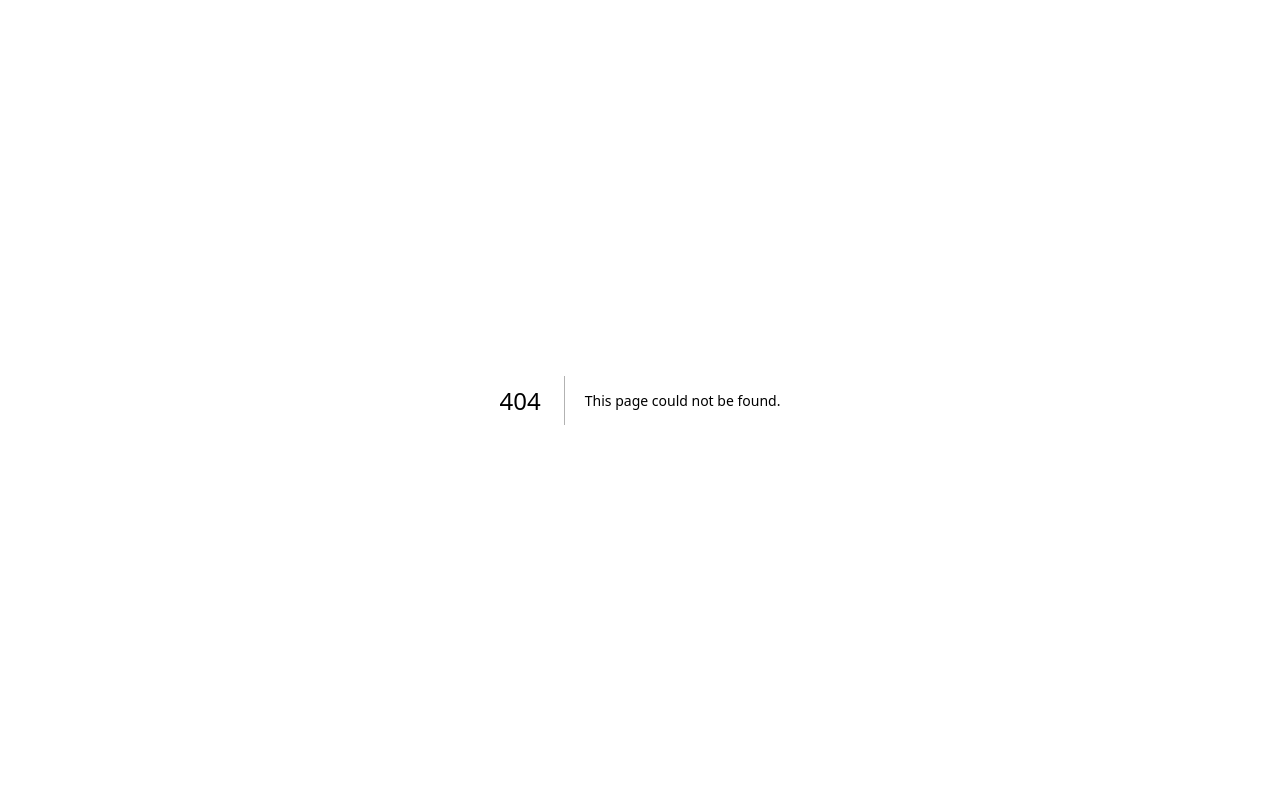
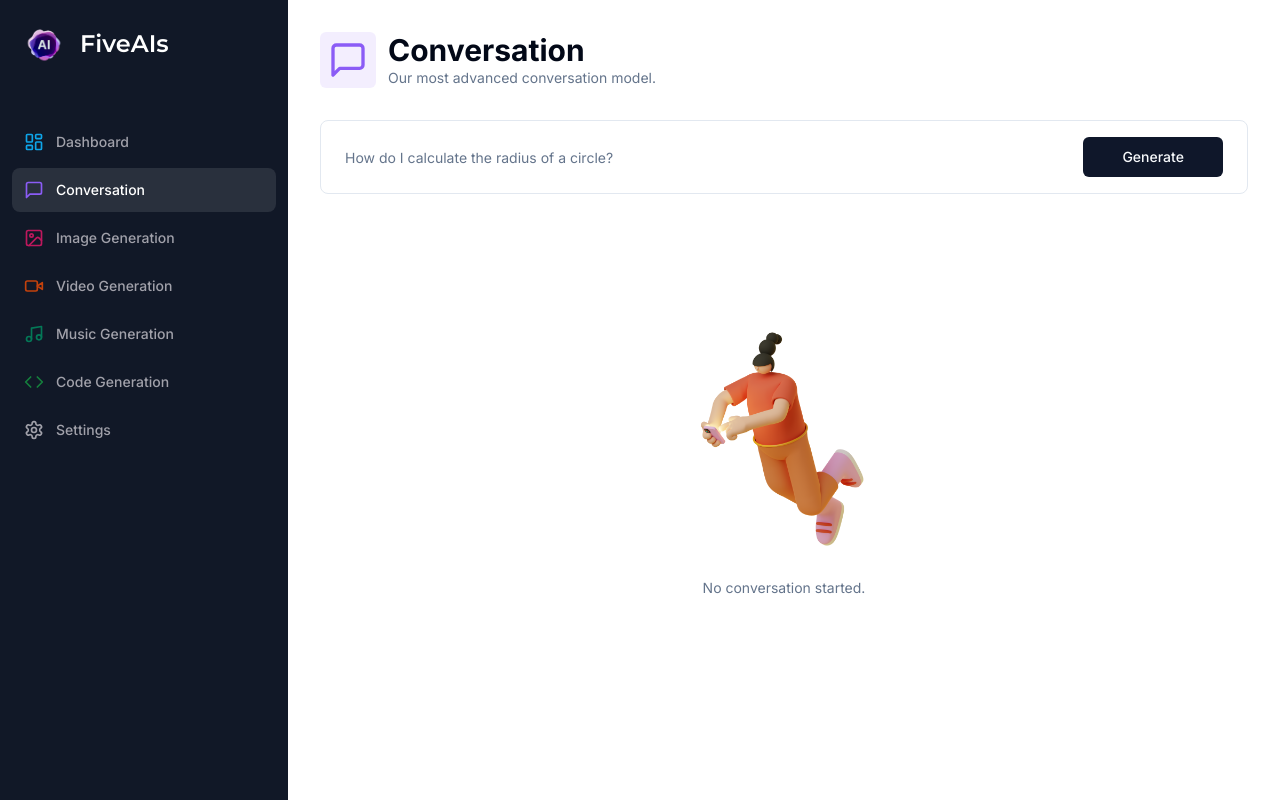
Before and after one commit to pearlescence-m/five-ais, a Next.js app: page /conversation in a window 1280 px wide. Before the commit this address had no page. Built offline with nearby package versions, Linux system fonts and the light colour scheme.

Commit message:
added conversation page

```diff
--- /dev/null
+++ b/app/(dashboard)/(routes)/conversation/constants.ts
@@ -0,0 +1,7 @@
+import * as z from "zod";
+
+export const formSchema = z.object({
+  prompt: z.string().min(1, {
+    message: "Prompt is required."
+  }),
+});
--- /dev/null
+++ b/app/(dashboard)/(routes)/conversation/page.tsx
@@ -0,0 +1,127 @@
+"use client";
+
+import * as z from "zod";
+import { zodResolver } from "@hookform/resolvers/zod";
+import axios from "axios";
+import { MessageSquare } from 'lucide-react'
+import { useForm } from "react-hook-form";
+import { useState } from "react";
+import { useRouter } from "next/navigation";
+import OpenAI from "openai";
+
+import { Heading } from '@/components/heading'
+import { Form, FormControl, FormField, FormItem } from "@/components/ui/form";
+import { Input } from "@/components/ui/input";
+import { Button } from "@/components/ui/button";
+import { Empty } from "@/components/empty";
+import { Loader } from "@/components/loader";
+import { UserAvatar } from "@/components/user-avatar";
+import { BotAvatar } from "@/components/bot-avatar";
+import { cn } from "@/lib/utils";
+import { formSchema } from "./constants";
+
+const ConversationPage = () => {
+  const router = useRouter();
+  const [messages, setMessages] = useState<OpenAI.Chat.ChatCompletionMessage[]>([]);
+
+  const form = useForm<z.infer<typeof formSchema>>({
+    resolver: zodResolver(formSchema),
+    defaultValues: {
+      prompt: ""
+    }
+  });
+
+  const isLoading = form.formState.isSubmitting;
+
+  const onSubmit = async(values: z.infer<typeof formSchema>) => {
+    try{
+      const userMessage: OpenAI.Chat.ChatCompletionMessage = {
+        role: "user",
+        content: values.prompt
+      }
+      const newMessages = [...messages, userMessage];
+
+      const response = await axios.post('/api/conversation', {
+        messages: newMessages
+      });
+
+      setMessages((current) => [...current, userMessage, response.data]);
+
+      form.reset();
+
+    } catch (error: any) {
+      console.log(error)
+    } finally {
+      router.refresh()
+    }
+  }
+
+  return (
+    <div>
+      <Heading
+        title="Conversation"
+        description="Our most advanced conversation model."
+        icon={MessageSquare}
+        iconColor="text-violet-500"
+        bgColor="bg-violet-500/10"
+      />
+      <div className="px-4 lg:px-8">
+        <div>
+          <Form {...form} >
+            <form
+              onSubmit={form.handleSubmit(onSubmit)}
+              className="rounded-lg border w-full p-4 px-3 md:px-6 focus-within:shadow-sm grid grid-cols-12 gap-2"
+            >
+              <FormField
+                name="prompt"
+                render={({ field }) => (
+                  <FormItem className="col-span-12 lg:col-span-10">
+                    <FormControl className="m-0 p-0">
+                      <Input
+                        className="border-0 outline-none focus-visible:ring-0 focus-visible:ring-transparent"
+                        disabled={isLoading}
+                        placeholder="How do I calculate the radius of a circle?"
+                        {...field}
+                      />
+                    </FormControl>
+                  </FormItem>
+                )}
+              />
+              <Button className="col-span-12 lg:col-span-2 w-full" type="submit" disabled={isLoading} size="icon">
+                Generate
+              </Button>
+            </form>
+          </Form>
+        </div>
+        <div className="space-y-4 mt-4">
+          {isLoading && (
+            <div className="p-8 rounded-lg w-full flex items-center justify-center bg-muted">
+              <Loader />
+            </div>
+          )}
+          {messages.length === 0 && !isLoading && (
+            <Empty label="No conversation started." />
+          )}
+          <div className="flex flex-col-reverse gap-y-4">
+            {messages.map((message) => (
+              <div
+                key={message.content}
+                className={cn(
+                  "p-8 w-full flex items-start gap-x-8 rounded-lg",
+                  message.role === "user" ? "bg-white border border-black/10" : "bg-muted",
+                )}
+              >
+                {message.role === "user" ? <UserAvatar /> : <BotAvatar />}
+                <p className="text-sm">
+                  {message.content}
+                </p>
+              </div>
+            ))}
+          </div>
+        </div>
+      </div>
+    </div>
+  )
+}
+
+export default ConversationPage
--- /dev/null
+++ b/app/api/conversation/route.ts
@@ -0,0 +1,53 @@
+import { auth } from "@clerk/nextjs";
+import { NextResponse } from "next/server";
+import { OpenAI } from "openai";
+
+// import { checkSubscription } from "@/lib/subscription";
+// import { incrementApiLimit, checkApiLimit } from "@/lib/api-limit";
+
+const openai = new OpenAI({
+    apiKey: process.env.OPENAI_API_KEY,
+  });
+
+export async function POST(
+  req: Request
+) {
+  try {
+    const { userId } = auth();
+    const body = await req.json();
+    const { messages  } = body;
+
+    if (!userId) {
+      return new NextResponse("Unauthorized", { status: 401 });
+    }
+
+    if (!openai.apiKey) {
+      return new NextResponse("OpenAI API Key not configured.", { status: 500 });
+    }
+
+    if (!messages) {
+      return new NextResponse("Messages are required", { status: 400 });
+    }
+
+    // const freeTrial = await checkApiLimit();
+    // const isPro = await checkSubscription();
+
+    // if (!freeTrial && !isPro) {
+    //   return new NextResponse("Free trial has expired. Please upgrade to pro.", { status: 403 });
+    // }
+
+    const response = await openai.chat.completions.create({
+      model: "gpt-3.5-turbo",
+      messages
+    });
+
+    // if (!isPro) {
+    //   await incrementApiLimit();
+    // }
+
+    return NextResponse.json(response.choices[0].message);
+  } catch (error) {
+    console.log('[CONVERSATION_ERROR]', error);
+    return new NextResponse("Internal Error", { status: 500 });
+  }
+};
```
Also changed, not shown: public/empty.png (added).
